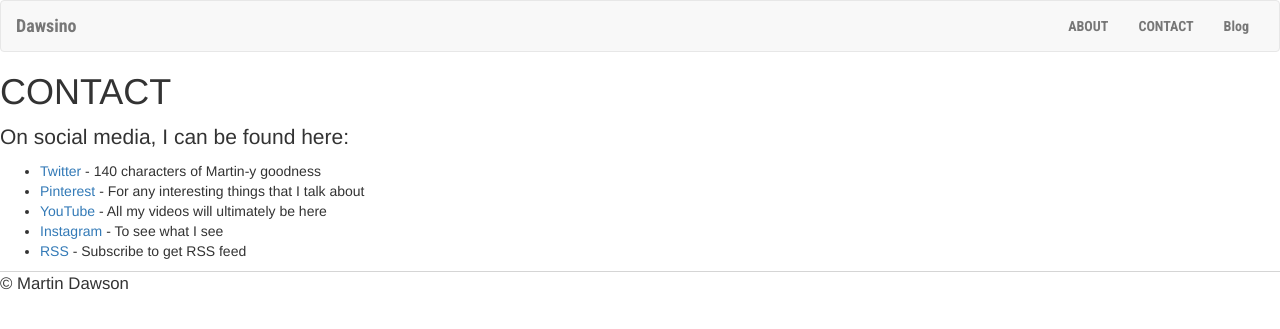
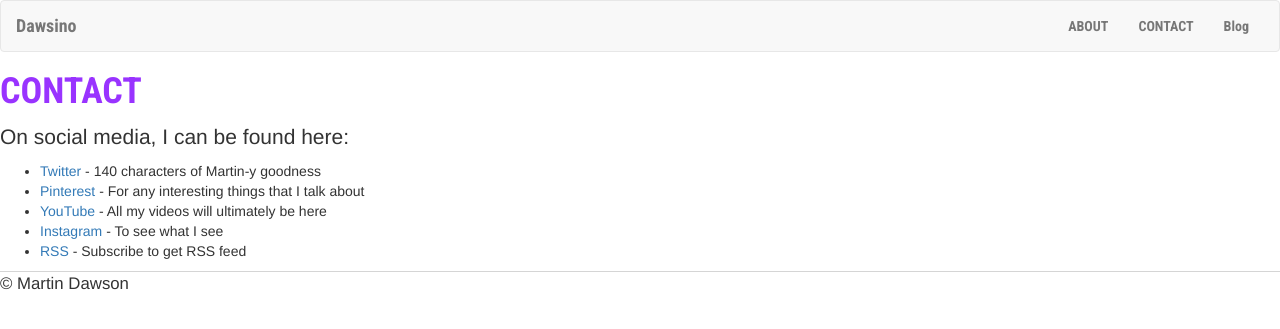
Before and after one commit to dawsino/dawsino.github.io, a Jekyll site: the page built from contact.md, in a window 1280 px wide. Shown: the top 329 px of the page. Built offline with Jekyll 4.4.1, drawn with Linux system fonts in a browser that asks for light colours.

Commit message:
header css

```diff
--- a/css/main.css
+++ b/css/main.css
@@ -4,10 +4,11 @@ body {
     width: 100%;
 }
 
-.navbar-header {
+header {
   color: #9933ff;
   font-family: 'Roboto Condensed', sans-serif;
 }
+
 nav ul, nav a, footer ul {
     font-family: 'Roboto Condensed', sans-serif;
     color:       #9933ff;
```
